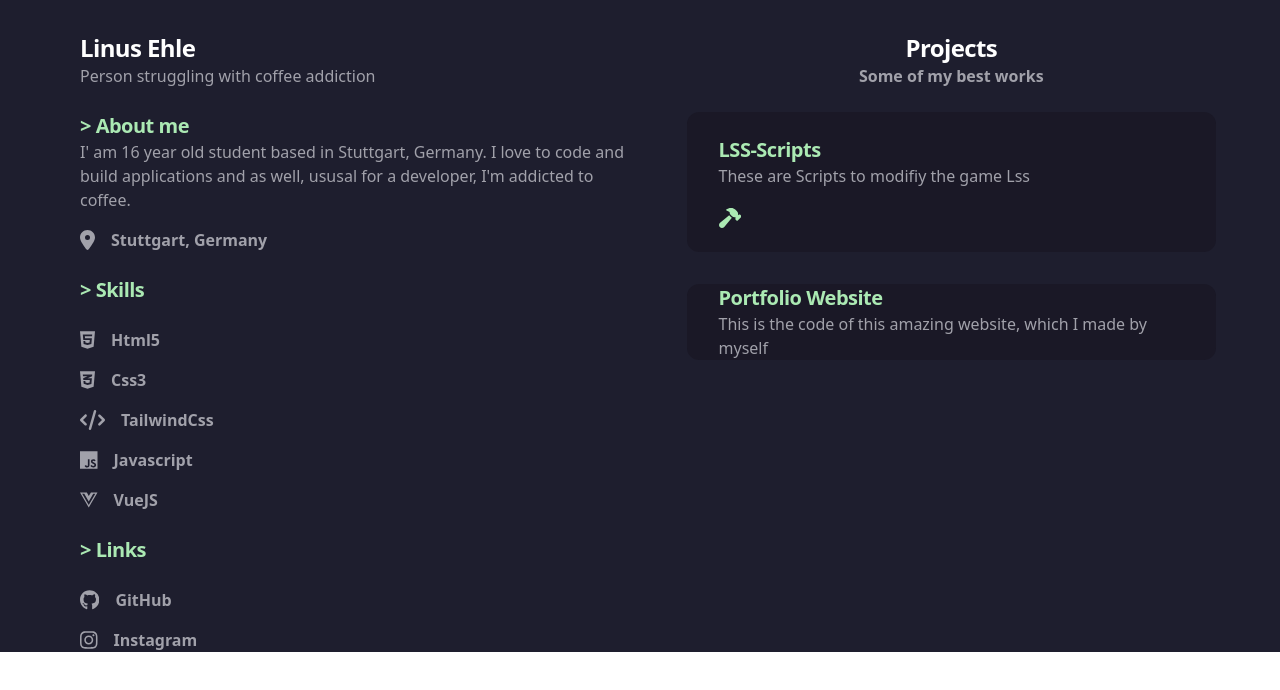
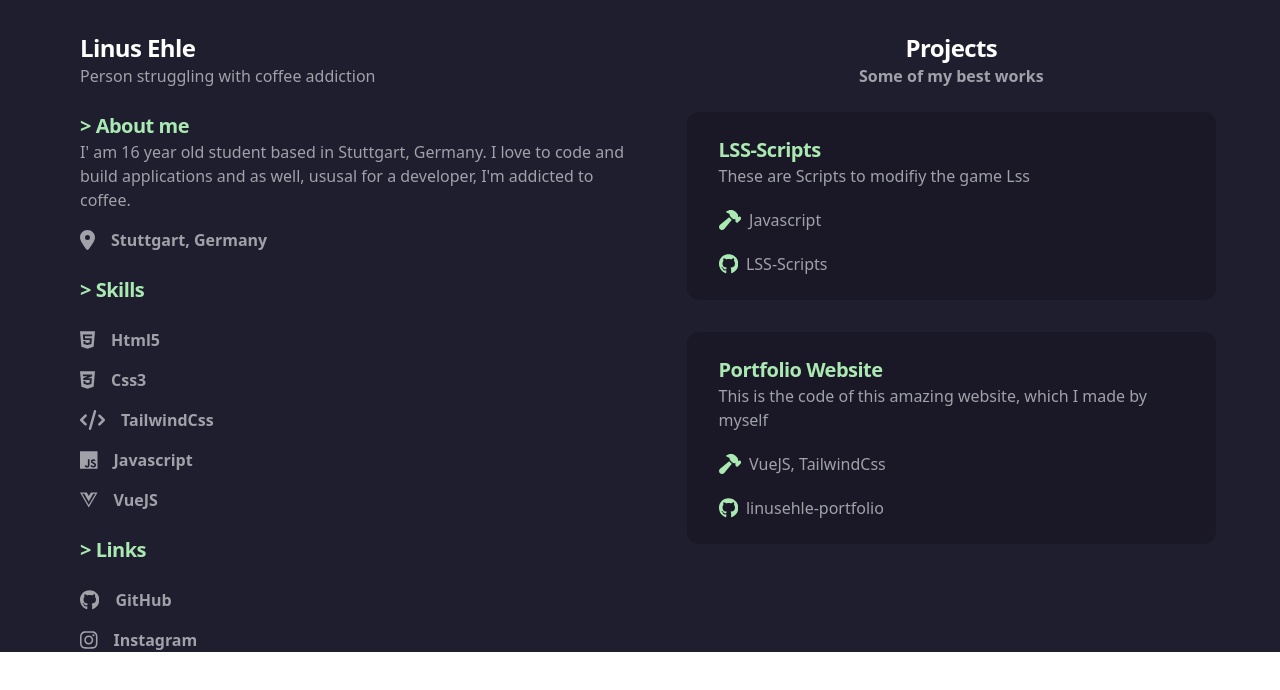
Before and after one commit to linusehle/linusehle-portfolio, a Vue app: page / in a window 1280 px wide. Shown: the top 690 px of the page. Built offline with nearby package versions, Linux system fonts and the light colour scheme.

Commit message:
feat: added project section

```diff
--- a/src/components/Home.vue
+++ b/src/components/Home.vue
@@ -127,7 +127,7 @@
                     <div class="bg-[#1a1826] rounded-xl px-8 py-6">
                         <h2 class="text-xl font-semibold tracking-tight text-[#ABE9B3]">LSS-Scripts</h2>
                         <p class="text-zinc-400">These are Scripts to modifiy the game Lss</p>
-                        <div class="pt-5">
+                        <div class="pt-5 flex items-center space-x-2">
                             <svg fill="currentColor" xmlns="http://www.w3.org/2000/svg" viewBox="0 0 576 512" class="text-[#ABE9B3] h-5">
                                 <path d="M413.5 237.5c-28.2 4.8-58.2-3.6-80-25.4l-38.1-38.1C280.4 159 272 138.8 272
                                 117.6V105.5L192.3 62c-5.3-2.9-8.6-8.6-8.3-14.7s3.9-11.5 9.5-14l47.2-21C259.1 4.2 279
@@ -136,13 +136,65 @@
                                 0-33.9l8-8-17.5-17.5zM27.4 377.1L260.9 182.6c3.5 4.9 7.5 9.6 11.8 14l38.1 38.1c6 6 12.4 11.2
                                 19.2 15.7L134.9 484.6c-14.5 17.4-36 27.4-58.6 27.4C34.1 512 0 477.8 0 435.7c0-22.6 10.1-44.1 27.4-58.6z"/>
                             </svg>
+                            <span class="text-zinc-400 font-medium">Javascript</span>
+                        </div>
+                        <div class="pt-5 flex items-center space-x-2">
+                            <svg xmlns="http://www.w3.org/2000/svg" viewBox="0 0 496 512" class="text-[#ABE9B3] h-5">
+                                <path fill="currentColor" d="M165.9 397.4c0 2-2.3 3.6-5.2 3.6-3.3 .3-5.6-1.3-5.6-3.6 0-2 2.3-3.6 5.2-3.6
+                                3-.3 5.6 1.3 5.6 3.6zm-31.1-4.5c-.7 2 1.3 4.3 4.3 4.9 2.6 1 5.6 0 6.2-2s-1.3-4.3-4.3-5.2c-2.6-.7-5.5
+                                .3-6.2 2.3zm44.2-1.7c-2.9 .7-4.9 2.6-4.6 4.9 .3 2 2.9 3.3 5.9 2.6 2.9-.7 4.9-2.6 4.6-4.6-.3-1.9-3-3.2-5.9-2.9zM244.8
+                                8C106.1 8 0 113.3 0 252c0 110.9 69.8 205.8 169.5 239.2 12.8 2.3 17.3-5.6 17.3-12.1 0-6.2-.3-40.4-.3-61.4
+                                0 0-70 15-84.7-29.8 0 0-11.4-29.1-27.8-36.6 0 0-22.9-15.7 1.6-15.4 0 0 24.9 2 38.6 25.8 21.9 38.6 58.6
+                                27.5 72.9 20.9 2.3-16 8.8-27.1 16-33.7-55.9-6.2-112.3-14.3-112.3-110.5 0-27.5 7.6-41.3
+                                23.6-58.9-2.6-6.5-11.1-33.3 2.6-67.9 20.9-6.5 69 27 69 27 20-5.6 41.5-8.5 62.8-8.5s42.8 2.9 62.8 8.5c0
+                                0 48.1-33.6 69-27 13.7 34.7 5.2 61.4 2.6 67.9 16 17.7 25.8 31.5 25.8 58.9 0 96.5-58.9 104.2-114.8 110.5
+                                9.2 7.9 17 22.9 17 46.4 0 33.7-.3 75.4-.3 83.6 0 6.5 4.6 14.4 17.3 12.1C428.2 457.8 496 362.9 496 252
+                                496 113.3 383.5 8 244.8 8zM97.2 352.9c-1.3 1-1 3.3 .7 5.2 1.6 1.6 3.9 2.3 5.2 1
+                                1.3-1 1-3.3-.7-5.2-1.6-1.6-3.9-2.3-5.2-1zm-10.8-8.1c-.7 1.3 .3 2.9 2.3 3.9 1.6 1 3.6 .7 4.3-.7 .7-1.3-.3-2.9-2.3-3.9-2-.6-3.6-.3-4.3
+                                .7zm32.4 35.6c-1.6 1.3-1 4.3 1.3 6.2 2.3 2.3 5.2 2.6 6.5 1 1.3-1.3 .7-4.3-1.3-6.2-2.2-2.3-5.2-2.6-6.5-1zm-11.4-14.7c-1.6 1-1.6 3.6 0
+                                5.9 1.6 2.3 4.3 3.3 5.6 2.3 1.6-1.3 1.6-3.9 0-6.2-1.4-2.3-4-3.3-5.6-2z"/>
+                            </svg>
+                            <a href="https://github.com/linusehle/LSS-Scripts" target="_blank">
+                                <span class="text-zinc-400 font-medium">LSS-Scripts</span>
+                            </a>
                         </div>
                     </div>
-                    <div class="bg-[#1a1826] rounded-xl px-8">
+                    <div class="bg-[#1a1826] rounded-xl px-8 py-6">
                         <h2 class="text-xl font-semibold tracking-tight text-[#ABE9B3]">Portfolio Website</h2>
                         <p class="text-zinc-400">This is the code of this amazing website, which I made
                         by myself
                         </p>
+                        <div class="pt-5 flex items-center space-x-2">
+                            <svg fill="currentColor" xmlns="http://www.w3.org/2000/svg" viewBox="0 0 576 512" class="text-[#ABE9B3] h-5">
+                                <path d="M413.5 237.5c-28.2 4.8-58.2-3.6-80-25.4l-38.1-38.1C280.4 159 272 138.8 272
+                                117.6V105.5L192.3 62c-5.3-2.9-8.6-8.6-8.3-14.7s3.9-11.5 9.5-14l47.2-21C259.1 4.2 279
+                                0 299.2 0h18.1c36.7 0 72 14 98.7 39.1l44.6 42c24.2 22.8 33.2 55.7 26.6 86L503 183l8-8c9.4-9.4
+                                24.6-9.4 33.9 0l24 24c9.4 9.4 9.4 24.6 0 33.9l-88 88c-9.4 9.4-24.6 9.4-33.9 0l-24-24c-9.4-9.4-9.4-24.6
+                                0-33.9l8-8-17.5-17.5zM27.4 377.1L260.9 182.6c3.5 4.9 7.5 9.6 11.8 14l38.1 38.1c6 6 12.4 11.2
+                                19.2 15.7L134.9 484.6c-14.5 17.4-36 27.4-58.6 27.4C34.1 512 0 477.8 0 435.7c0-22.6 10.1-44.1 27.4-58.6z"/>
+                            </svg>
+                            <span class="text-zinc-400 font-medium">VueJS, TailwindCss</span>
+                        </div>
+                        <div class="pt-5 flex items-center space-x-2">
+                            <svg xmlns="http://www.w3.org/2000/svg" viewBox="0 0 496 512" class="text-[#ABE9B3] h-5">
+                                <path fill="currentColor" d="M165.9 397.4c0 2-2.3 3.6-5.2 3.6-3.3 .3-5.6-1.3-5.6-3.6 0-2 2.3-3.6 5.2-3.6
+                                3-.3 5.6 1.3 5.6 3.6zm-31.1-4.5c-.7 2 1.3 4.3 4.3 4.9 2.6 1 5.6 0 6.2-2s-1.3-4.3-4.3-5.2c-2.6-.7-5.5
+                                .3-6.2 2.3zm44.2-1.7c-2.9 .7-4.9 2.6-4.6 4.9 .3 2 2.9 3.3 5.9 2.6 2.9-.7 4.9-2.6 4.6-4.6-.3-1.9-3-3.2-5.9-2.9zM244.8
+                                8C106.1 8 0 113.3 0 252c0 110.9 69.8 205.8 169.5 239.2 12.8 2.3 17.3-5.6 17.3-12.1 0-6.2-.3-40.4-.3-61.4
+                                0 0-70 15-84.7-29.8 0 0-11.4-29.1-27.8-36.6 0 0-22.9-15.7 1.6-15.4 0 0 24.9 2 38.6 25.8 21.9 38.6 58.6
+                                27.5 72.9 20.9 2.3-16 8.8-27.1 16-33.7-55.9-6.2-112.3-14.3-112.3-110.5 0-27.5 7.6-41.3
+                                23.6-58.9-2.6-6.5-11.1-33.3 2.6-67.9 20.9-6.5 69 27 69 27 20-5.6 41.5-8.5 62.8-8.5s42.8 2.9 62.8 8.5c0
+                                0 48.1-33.6 69-27 13.7 34.7 5.2 61.4 2.6 67.9 16 17.7 25.8 31.5 25.8 58.9 0 96.5-58.9 104.2-114.8 110.5
+                                9.2 7.9 17 22.9 17 46.4 0 33.7-.3 75.4-.3 83.6 0 6.5 4.6 14.4 17.3 12.1C428.2 457.8 496 362.9 496 252
+                                496 113.3 383.5 8 244.8 8zM97.2 352.9c-1.3 1-1 3.3 .7 5.2 1.6 1.6 3.9 2.3 5.2 1
+                                1.3-1 1-3.3-.7-5.2-1.6-1.6-3.9-2.3-5.2-1zm-10.8-8.1c-.7 1.3 .3 2.9 2.3 3.9 1.6 1 3.6 .7 4.3-.7 .7-1.3-.3-2.9-2.3-3.9-2-.6-3.6-.3-4.3
+                                .7zm32.4 35.6c-1.6 1.3-1 4.3 1.3 6.2 2.3 2.3 5.2 2.6 6.5 1 1.3-1.3 .7-4.3-1.3-6.2-2.2-2.3-5.2-2.6-6.5-1zm-11.4-14.7c-1.6 1-1.6 3.6 0
+                                5.9 1.6 2.3 4.3 3.3 5.6 2.3 1.6-1.3 1.6-3.9 0-6.2-1.4-2.3-4-3.3-5.6-2z"/>
+                            </svg>
+                            <a href="https://github.com/linusehle/linusehle-portfolio" target="_blank">
+                                <span class="text-zinc-400 font-medium">linusehle-portfolio</span>
+                            </a>
+                        </div>
                     </div>
                 </div>
             </div>
```
